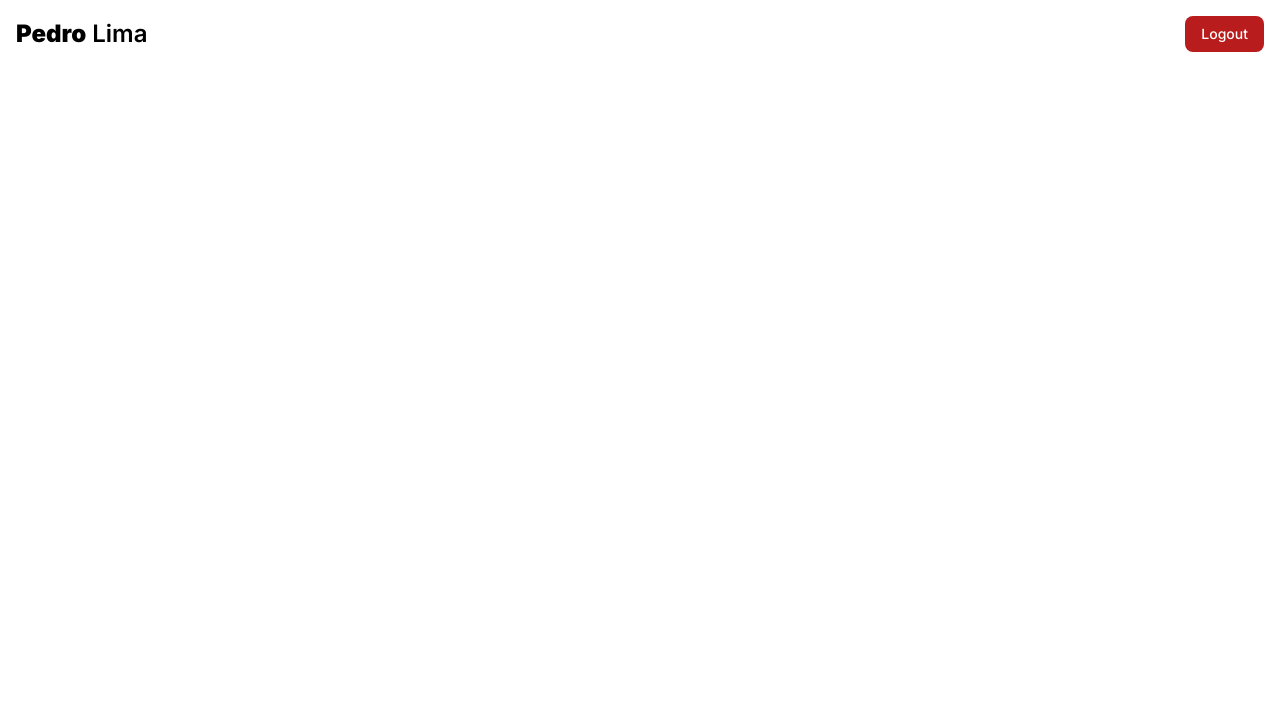
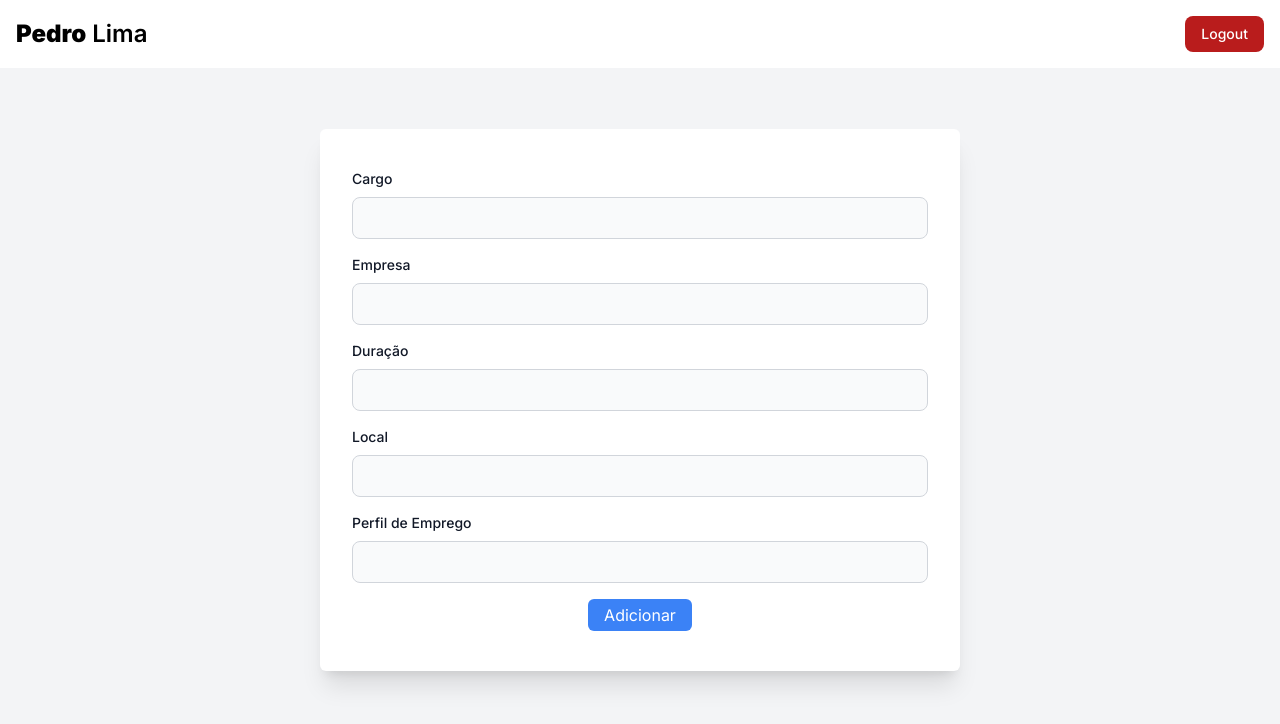
Before and after one commit to pedroalima/portfolio, a Next.js app: page /admin in a window 1280 px wide. Both pictures are taken after a click on the button "Experience". Shown: the top 724 px of the page. Built offline with nearby package versions, Linux system fonts and the light colour scheme.

Commit message:
feat: add all view components from admin page

```diff
--- a/src/app/(private)/admin/page.tsx
+++ b/src/app/(private)/admin/page.tsx
@@ -7,31 +7,40 @@ import AdminExperienceView from "@/components/admin-view/experience";
 import AdminProjectsView from "@/components/admin-view/projects";
 import { useState } from "react";
 
-const initialHomeViewFormData = {
+export type FormDataTypes = {
+    [key: string]: string
+}
+
+const initialHomeViewFormData: FormDataTypes = {
     principal: "",
     descricao: ""
 };
-const initialAboutViewFormData = {
+
+const initialAboutViewFormData: FormDataTypes = {
     updates: "",
     projects: "",
     experience: "",
     skills: ""
 };
-const initialExperienceViewFormData = {
-    principal: "",
-    descricao: ""
+
+const initialExperienceViewFormData: FormDataTypes = {
+    cargo: "",
+    empresa: "",
+    local: "",
+    perfildeemprego: ""
 };
-const initialEducationViewFormData = {
-    principal: "",
-    descricao: ""
+
+const initialEducationViewFormData: FormDataTypes = {
+    curso: "",
+    ano: "",
+    faculdade: ""
 };
-const initialProjectsViewFormData = {
-    principal: "",
-    descricao: ""
-};
-const initialContactViewFormData = {
-    principal: "",
-    descricao: ""
+
+const initialProjectsViewFormData: FormDataTypes = {
+    nome: "",
+    tecnologias: "",
+    site: "",
+    github: ""
 };
 
 export default function Admin() {
@@ -41,7 +50,6 @@ export default function Admin() {
     const [ experienceViewFormData, setExperienceViewFormData ] = useState(initialExperienceViewFormData);
     const [ educationViewFormData, setEducationViewFormData ] = useState(initialEducationViewFormData);
     const [ projectsViewFormData, setProjectsViewFormData ] = useState(initialProjectsViewFormData);
-    const [ contactViewFormData, setContactViewFormData ] = useState(initialContactViewFormData);
 
     async function handleSaveData() {
         console.log("Click!");
@@ -107,11 +115,7 @@ export default function Admin() {
             id: "contact",
             label: "Contact",
             component: (
-                <AdminContactView
-                    formData={contactViewFormData}
-                    setFormData={setContactViewFormData}
-                    handleSaveData={handleSaveData}
-                />
+                <AdminContactView />
             )
         }
     ];
--- a/src/components/admin-view/about.tsx
+++ b/src/components/admin-view/about.tsx
@@ -1,34 +1,23 @@
 import { Dispatch, SetStateAction } from "react";
 import FormControls from "./form-controls";
+import { ControlsItemType } from "./home";
+import { FormDataTypes } from "@/app/(private)/admin/page";
 
-type ControlsTypes = [
-    ControlsItemType,
-    ControlsItemType,
-    ControlsItemType,
-    ControlsItemType
-]
-
-interface ControlsItemType {
-    name: string,
-    type: string,
-    label: string,
-}
-
-const controls: ControlsTypes = [
+const controls: ControlsItemType[] = [
     {
-        name: "updates",
+        name: "sobre",
         type: "text",
-        label: "Texto de atualização",
+        label: "Sobre Min",
     },
     {
         name: "projects",
-        type: "number",
-        label: "Nº de projetos",
+        type: "text",
+        label: "Nº de Projetos",
     },
     {
         name: "experience",
-        type: "number",
-        label: "Tempo de experiência",
+        type: "text",
+        label: "Tempo de Experiência",
     },
     {
         name: "skills",
@@ -38,8 +27,8 @@ const controls: ControlsTypes = [
 ];
 
 interface DataTypes {
-    formData: { principal: string; descricao: string },
-    setFormData: Dispatch<SetStateAction<{ principal: string; descricao: string }>>,
+    formData: FormDataTypes,
+    setFormData: Dispatch<SetStateAction<FormDataTypes>>,
     handleSaveData: () => void,
 }
 
--- a/src/components/admin-view/education.tsx
+++ b/src/components/admin-view/education.tsx
@@ -1,6 +1,49 @@
+import { Dispatch, SetStateAction } from "react";
+import FormControls from "./form-controls";
+import { ControlsItemType } from "./home";
+import { FormDataTypes } from "@/app/(private)/admin/page";
 
-export default function AdminEducationView() {
+const controls: ControlsItemType[] = [
+    {
+        name: "curso",
+        type: "text",
+        label: "Curso Superior",
+    },
+    {
+        name: "ano",
+        type: "text",
+        label: "Ano",
+    },
+    {
+        name: "faculdade",
+        type: "text",
+        label: "Faculdade",
+    }
+];
+
+interface DataTypes {
+    formData: FormDataTypes,
+    setFormData: Dispatch<SetStateAction<FormDataTypes>>,
+    handleSaveData: () => void,
+}
+
+export default function AdminEducationView({formData, setFormData, handleSaveData} : DataTypes) {
+    console.log(formData);
+
     return (
-        <div>AdminAboutView</div>
+        <div className="min-h-dvh flex justify-center items-center">
+            <div className="bg-white rounded-md shadow-xl py-10 px-8 w-1/2 flex flex-col items-stretch gap-4">
+                <FormControls
+                    controls={controls}
+                    formData={formData}
+                    setFormData={setFormData}
+                />
+
+                <button
+                    onClick={handleSaveData}
+                    className="bg-blue-500 self-center py-1 px-4 rounded-md text-white"
+                >Adicionar</button>
+            </div>
+        </div>
     );
 }
--- a/src/components/admin-view/experience.tsx
+++ b/src/components/admin-view/experience.tsx
@@ -1,32 +1,60 @@
-// type ControlsTypes = [
-//     ControlsItemType,
-//     ControlsItemType
-// ]
+import { Dispatch, SetStateAction } from "react";
+import FormControls from "./form-controls";
+import { ControlsItemType } from "./home";
+import { FormDataTypes } from "@/app/(private)/admin/page";
 
-// interface ControlsItemType {
-//     name: string,
-//     placeholder: string,
-//     type: string,
-//     label: string,
-// }
+const controls: ControlsItemType[] = [
+    {
+        name: "cargo",
+        type: "text",
+        label: "Cargo",
+    },
+    {
+        name: "empresa",
+        type: "text",
+        label: "Empresa",
+    },
+    {
+        name: "duracao",
+        type: "text",
+        label: "Duração",
+    },
+    {
+        name: "local",
+        type: "text",
+        label: "Local",
+    },
+    {
+        name: "perfildeemprego",
+        type: "text",
+        label: "Perfil de Emprego",
+    },
+];
 
-// const controls: ControlsTypes = [
-//     {
-//         name: "heading",
-//         placeholder: "Enter heading text",
-//         type: "text",
-//         label: "Enter heading text",
-//     },
-//     {
-//         name: "summary",
-//         placeholder: "Enter Career summary",
-//         type: "text",
-//         label: "Enter Career summary",
-//     },
-// ];
+interface DataTypes {
+    formData: FormDataTypes,
+    setFormData: Dispatch<SetStateAction<FormDataTypes>>,
+    handleSaveData: () => void,
+}
 
-export default function AdminExperienceView() {
+export default function AdminExperienceView({formData, setFormData, handleSaveData} : DataTypes) {
+
+    console.log(formData);
+
     return (
-        <div>AdminAboutView</div>
+        <div className="min-h-dvh flex justify-center items-center">
+            <div className="bg-white rounded-md shadow-xl py-10 px-8 w-1/2 flex flex-col items-stretch gap-4">
+                <FormControls
+                    controls={controls}
+                    formData={formData}
+                    setFormData={setFormData}
+                />
+
+                <button
+                    onClick={handleSaveData}
+                    className="bg-blue-500 self-center py-1 px-4 rounded-md text-white"
+                >Adicionar</button>
+            </div>
+        </div>
     );
 }
--- a/src/components/admin-view/form-controls/index.tsx
+++ b/src/components/admin-view/form-controls/index.tsx
@@ -1,10 +1,11 @@
 import { Dispatch, SetStateAction } from "react";
-import { ControlsTypes } from "../home";
+import { ControlsItemType } from "../home";
+import { FormDataTypes } from "@/app/(private)/admin/page";
 
 interface DataTypes {
-    controls: ControlsTypes,
-    formData: { principal: string; descricao: string },
-    setFormData: Dispatch<SetStateAction<{ principal: string; descricao: string }>>,
+    controls: ControlsItemType[],
+    formData: FormDataTypes,
+    setFormData: Dispatch<SetStateAction<FormDataTypes>>,
 }
 
 export default function FormControls({controls, formData, setFormData} : DataTypes) {
--- a/src/components/admin-view/home.tsx
+++ b/src/components/admin-view/home.tsx
@@ -1,10 +1,6 @@
 import { Dispatch, SetStateAction } from "react";
 import FormControls from "./form-controls";
-
-export type ControlsTypes = [
-    ControlsItemType,
-    ControlsItemType
-]
+import { FormDataTypes } from "@/app/(private)/admin/page";
 
 export interface ControlsItemType {
     name: string,
@@ -12,11 +8,11 @@ export interface ControlsItemType {
     label: string,
 }
 
-const controls: ControlsTypes = [
+const controls: ControlsItemType[] = [
     {
         name: "principal",
         type: "text",
-        label: "Menssagem Principal",
+        label: "Texto Principal",
     },
     {
         name: "descricao",
@@ -26,8 +22,8 @@ const controls: ControlsTypes = [
 ];
 
 interface DataTypes {
-    formData: { principal: string; descricao: string },
-    setFormData: Dispatch<SetStateAction<{ principal: string; descricao: string }>>,
+    formData: FormDataTypes,
+    setFormData: Dispatch<SetStateAction<FormDataTypes>>,
     handleSaveData: () => void,
 }
 
--- a/src/components/admin-view/projects.tsx
+++ b/src/components/admin-view/projects.tsx
@@ -1,7 +1,54 @@
+import { Dispatch, SetStateAction } from "react";
+import FormControls from "./form-controls";
+import { ControlsItemType } from "./home";
+import { FormDataTypes } from "@/app/(private)/admin/page";
 
+const controls: ControlsItemType[] = [
+    {
+        name: "nome",
+        type: "text",
+        label: "Nome do Projeto",
+    },
+    {
+        name: "tecnologias",
+        type: "text",
+        label: "Tecnologias",
+    },
+    {
+        name: "site",
+        type: "text",
+        label: "Site",
+    },
+    {
+        name: "github",
+        type: "text",
+        label: "GitHub",
+    }
+];
 
-export default function AdminProjectsView() {
+interface DataTypes {
+    formData: FormDataTypes,
+    setFormData: Dispatch<SetStateAction<FormDataTypes>>,
+    handleSaveData: () => void,
+}
+
+export default function AdminProjectsView({formData, setFormData, handleSaveData} : DataTypes) {
+    console.log(formData);
+
     return (
-        <div>AdminAboutView</div>
+        <div className="min-h-dvh flex justify-center items-center">
+            <div className="bg-white rounded-md shadow-xl py-10 px-8 w-1/2 flex flex-col items-stretch gap-4">
+                <FormControls
+                    controls={controls}
+                    formData={formData}
+                    setFormData={setFormData}
+                />
+
+                <button
+                    onClick={handleSaveData}
+                    className="bg-blue-500 self-center py-1 px-4 rounded-md text-white"
+                >Adicionar</button>
+            </div>
+        </div>
     );
 }
```
